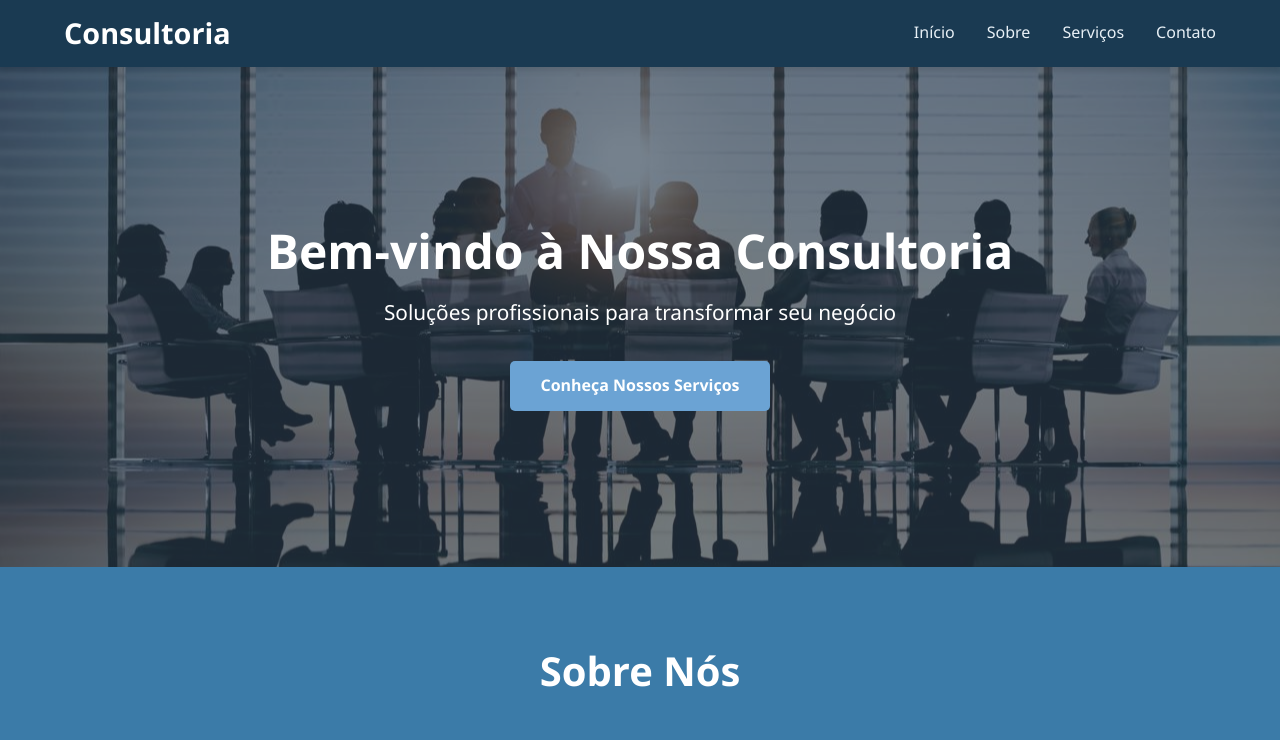
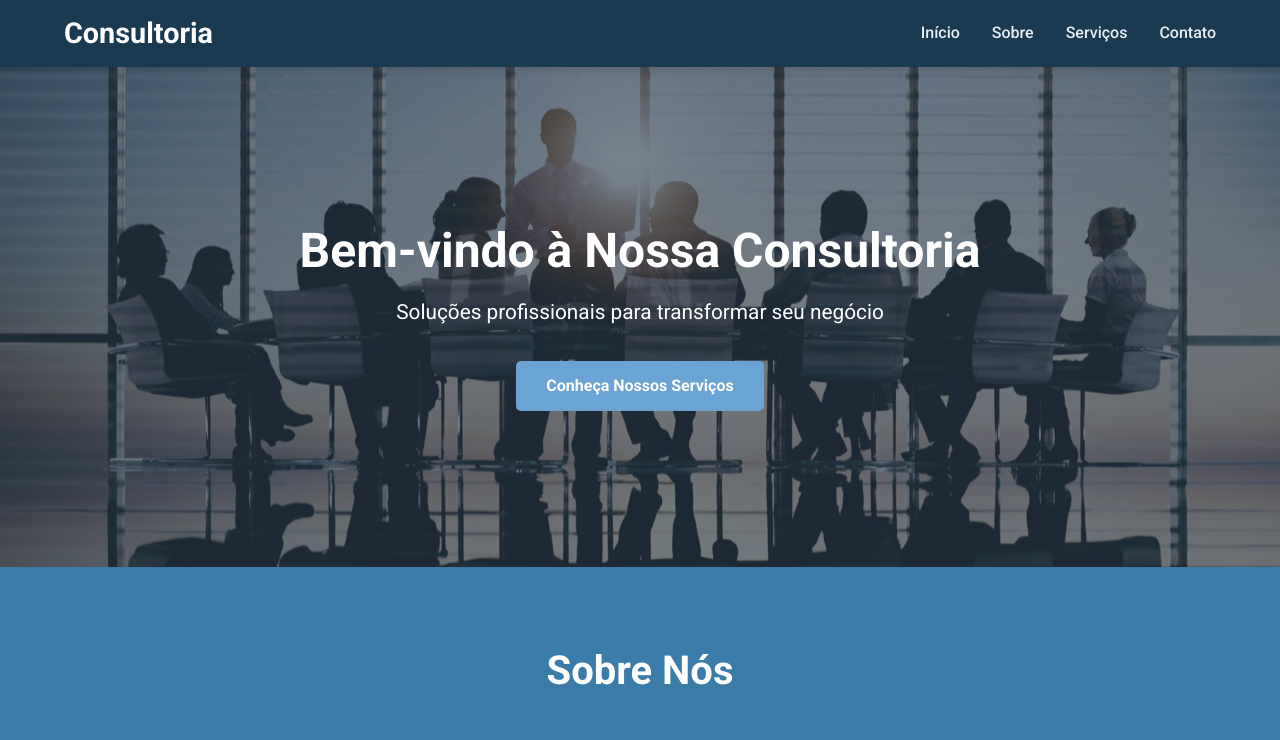
Before and after one commit to danielkaio/landpade-produto, a website: page index.html in a window 1280 px wide. Shown: the top 740 px of the page. Drawn offline with Linux system fonts and the light colour scheme.

```diff
--- a/index.html
+++ b/index.html
@@ -4,6 +4,8 @@
     <meta charset="UTF-8">
     <meta name="viewport" content="width=device-width, initial-scale=1.0">
     <title>Consultoria Profissional | Seu Site Institucional</title>
+    <!-- Google Fonts: Roboto -->
+    <link href="https://fonts.googleapis.com/css2?family=Roboto:wght@400;500;700&display=swap" rel="stylesheet">
     <link rel="stylesheet" href="/css/main.css">
 </head>
 <body>
--- a/scss/_reset.scss
+++ b/scss/_reset.scss
@@ -27,6 +27,7 @@ body {
 
 // Tipografia
 h1, h2, h3, h4, h5, h6 {
+    font-family: $font-family-heading;
     line-height: 1.2;
     font-weight: 600;
 }
--- a/scss/_variables.scss
+++ b/scss/_variables.scss
@@ -1,6 +1,9 @@
 // ============================================
 // VARIÁVEIS GLOBAIS
 // ============================================
+
+// Google Fonts Import
+@import url('https://fonts.googleapis.com/css2?family=Roboto:wght@400;500;700&display=swap');
 
 // Cores
 $primary-color: #1a3a52;          // Azul Escuro
@@ -43,4 +46,6 @@ $breakpoint-tablet: 768px;
 $breakpoint-desktop: 1024px;
 
 // Font Stack
-$font-family: 'Segoe UI', Tahoma, Geneva, Verdana, sans-serif;
+$font-family-heading: 'Roboto', sans-serif;       // Para títulos (h1, h2, h3, etc)
+$font-family-body: 'Roboto', sans-serif;          // Para texto do corpo
+$font-family: 'Roboto', sans-serif;               // Padrão para compatibilidade
```
Also changed, not shown: css/main.css, 1 other file.
